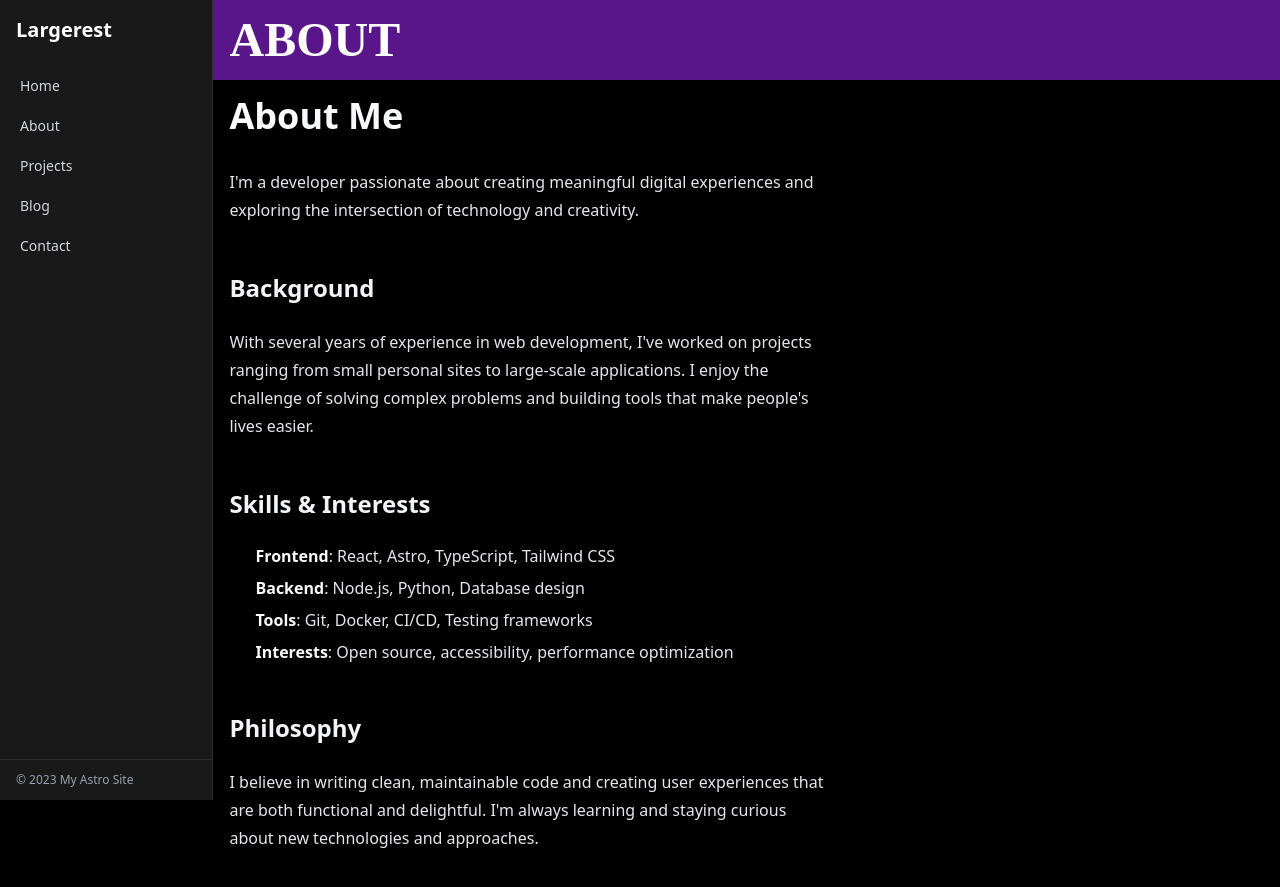
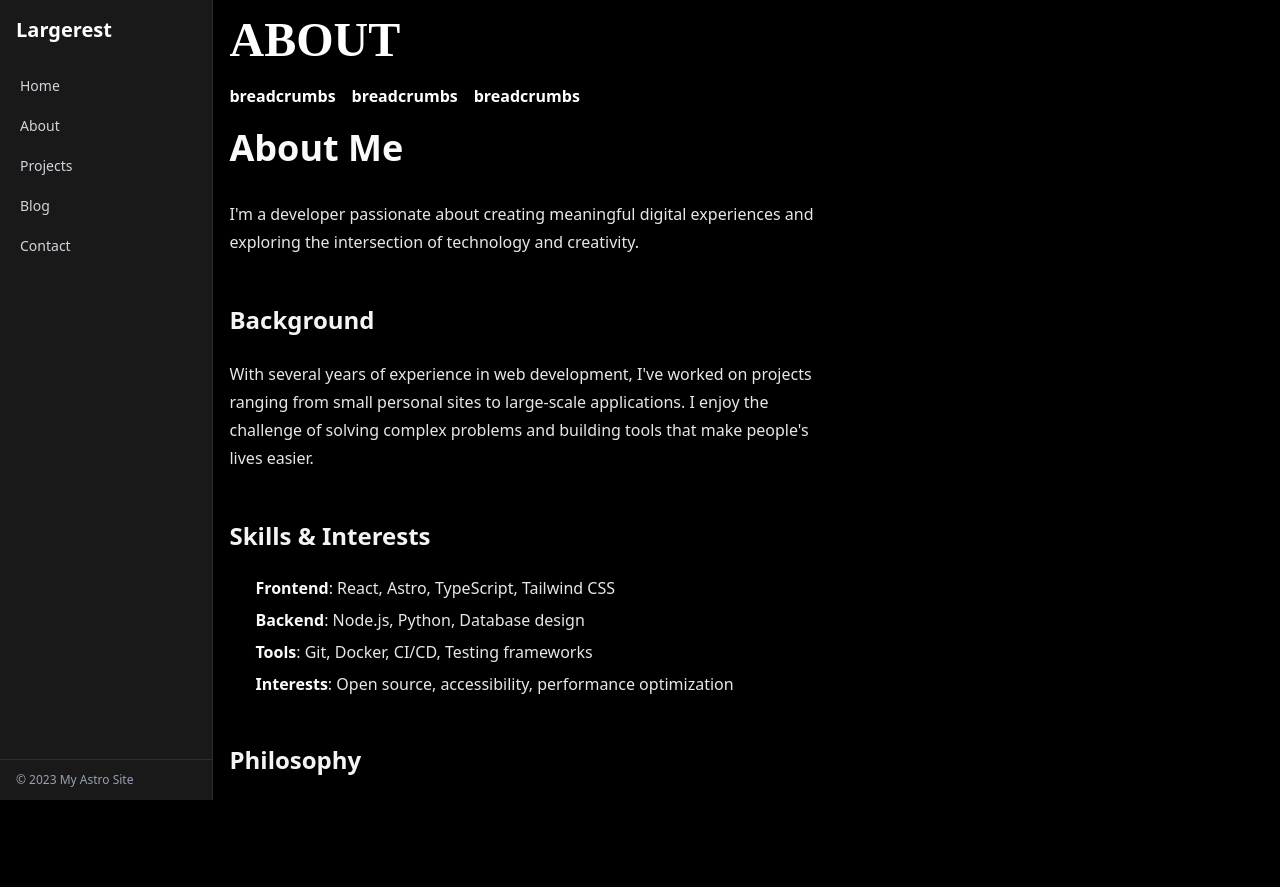
Before and after one commit to DORKINHORKIN/Dorkinhorkin.Largererst, an Astro site: page /about in a window 1280 px wide. Shown: the top 887 px of the page. After the commit the page ends 800 px from the top, so only its background shows below. Built offline with nearby package versions, Linux system fonts and the light colour scheme; Astro itself is replaced by a stand-in of ours.

Commit message:
Display Page Elements and Bread Crumbs

```diff
--- a/src/layouts/BaseLayout.astro
+++ b/src/layouts/BaseLayout.astro
@@ -10,10 +10,10 @@ import MenuBar from "../components/MenuBar.astro";
     <meta name="viewport" content="width=device-width, initial-scale=1.0" />
     <title>Document</title>
   </head>
-  <body class="flex flex-row bg-black text-white w-screen h-screen">
+  <body class="flex flex-row bg-black text-white w-screen h-screen overflow-hidden">
     <MenuBar />
 
-    <main class="flex flex-col w-full h-screen">
+    <main class="flex flex-col w-full h-screen overflow-y-auto">
       <slot />
     </main>
   </body>
--- a/src/pages/[slug].astro
+++ b/src/pages/[slug].astro
@@ -22,10 +22,21 @@ export async function getStaticPaths() {
 ---
 
 <BaseLayout>
-  <header class="w-full flex flex-col bg-purple-900 text-white">
+  <header class="w-full flex flex-col text-white sticky top-0">
     <h1 class="text-5xl font-bold p-4 uppercase font-[lexend]">
       {post.data.title}
     </h1>
+    <nav class="flex flex-row w-full gap-0 px-2">
+      <a href="#" class="flex flex-row p-0 m-0">
+        <span class="px-2 py-1 text-white font-semibold text-capitalized"> breadcrumbs </span>
+      </a>
+      <a href="#" class="flex flex-row p-0 m-0">
+        <span class="px-2 py-1 text-white font-semibold text-capitalized"> breadcrumbs </span>
+      </a>
+      <a href="#" class="flex flex-row p-0 m-0">
+        <span class="px-2 py-1 text-white font-semibold text-capitalized"> breadcrumbs </span>
+      </a>
+    </nav>
   </header>
 
   <main class="p-4">
```
